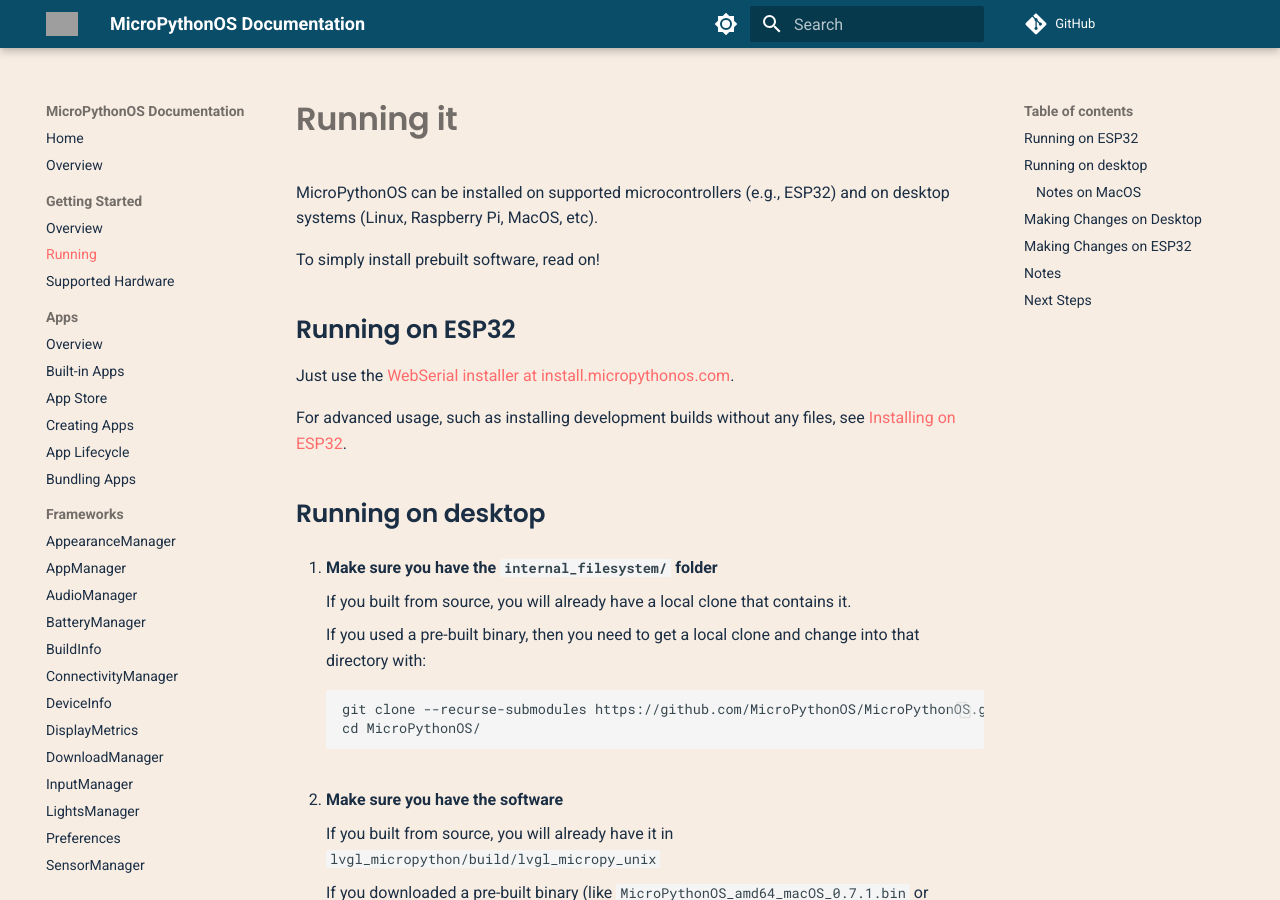
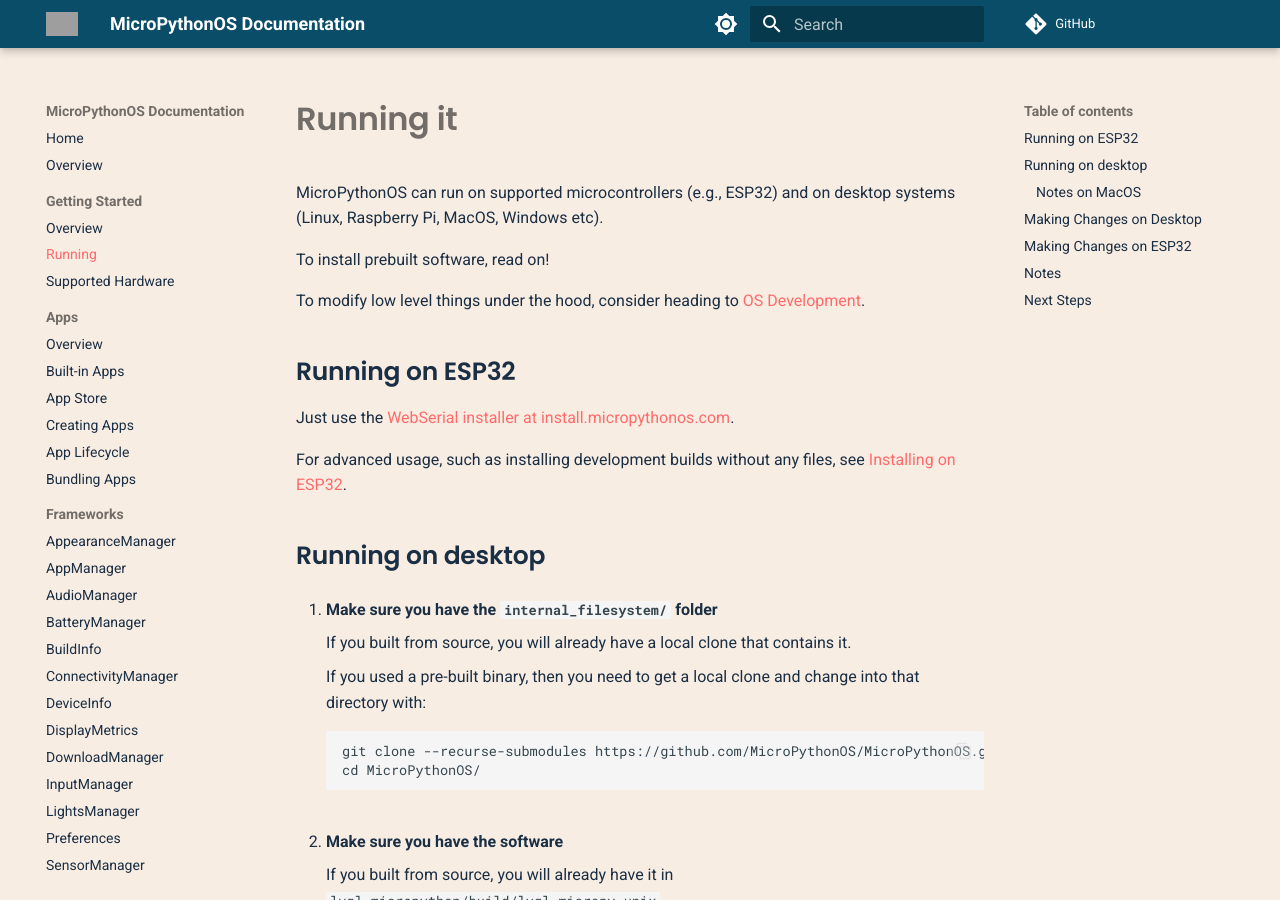
Before and after one commit to MicroPythonOS/docs, an MkDocs documentation site: the page built from docs/getting-started/running.md, in a window 1280 px wide and 900 px high. Built offline with MkDocs 1.6.1 and Material for MkDocs 9.7.7, drawn with Linux system fonts in a browser that asks for light colours; comment, search, counter and statistics services are not loaded; grey boxes are pictures that could not be loaded.

Commit message:
Update docs

```diff
--- a/docs/getting-started/index.md
+++ b/docs/getting-started/index.md
@@ -2,5 +2,5 @@
 
 Get up and running with MicroPythonOS. This section covers installation and supported hardware to help you deploy the OS on your device or desktop.
 
-- [Installation](installation.md): Step-by-step guide to install MicroPythonOS.
+- [Running](running.md): Step-by-step guide to install and run MicroPythonOS.
 - [Supported Hardware](supported-hardware.md): Compatible devices and platforms.
--- a/docs/getting-started/running.md
+++ b/docs/getting-started/running.md
@@ -1,8 +1,10 @@
 # Running it
 
-MicroPythonOS can be installed on supported microcontrollers (e.g., ESP32) and on desktop systems (Linux, Raspberry Pi, MacOS, etc).
+MicroPythonOS can run on supported microcontrollers (e.g., ESP32) and on desktop systems (Linux, Raspberry Pi, MacOS, Windows etc).
 
-To simply install prebuilt software, read on!
+To install prebuilt software, read on!
+
+To modify low level things under the hood, consider heading to [OS Development](../os-development/index.md).
 
 ## Running on ESP32
 
```
